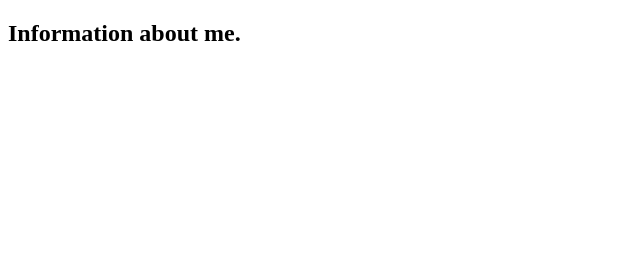
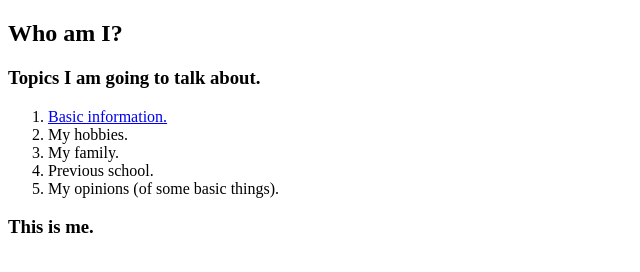
Before and after one commit to rick1248/websiterick, a plain HTML site: page profile.html in a window 1280 px wide. Shown: the whole page, without its empty margins (0-640 px from the left). Drawn offline with Linux system fonts and the light colour scheme.

Commit message:
Some information added.

```diff
--- a/profile.html
+++ b/profile.html
@@ -4,6 +4,22 @@
         <title>Profile page</title>
     </head>
     <body>
-        <h2>Information about me.</h2>
+        <div id="Profile-Header">
+            <h2>Who am I?</h2>
+        </div>
+        <div id="Profile-Index">
+            <h3>Topics I am going to talk about.</h3>
+            <ol>
+                <li><a href="#Profile-Basic-information">Basic information.</a></li>
+                <li>My hobbies.</li>
+                <li>My family.</li>
+                <li>Previous school.</li>
+                <li>My opinions (of some basic things).</li>
+            </ol>
+        </div>
+        <div id="Profile-Basic-information">
+            <h3>This is me.</h3>
+            <p></p>
+        </div>
     </body>
 </html>
```
